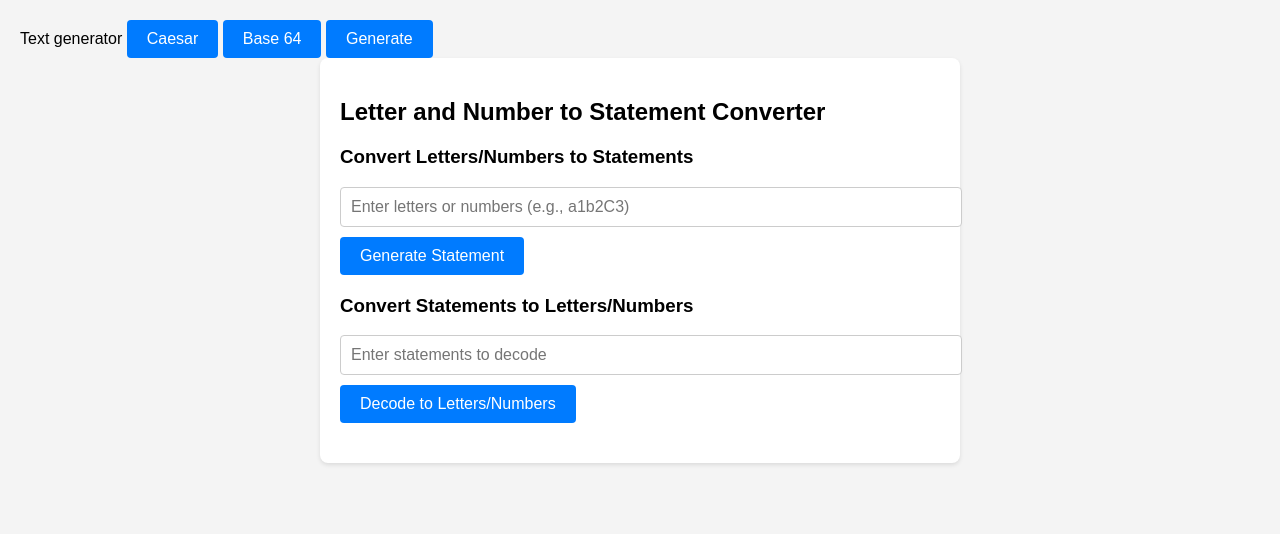
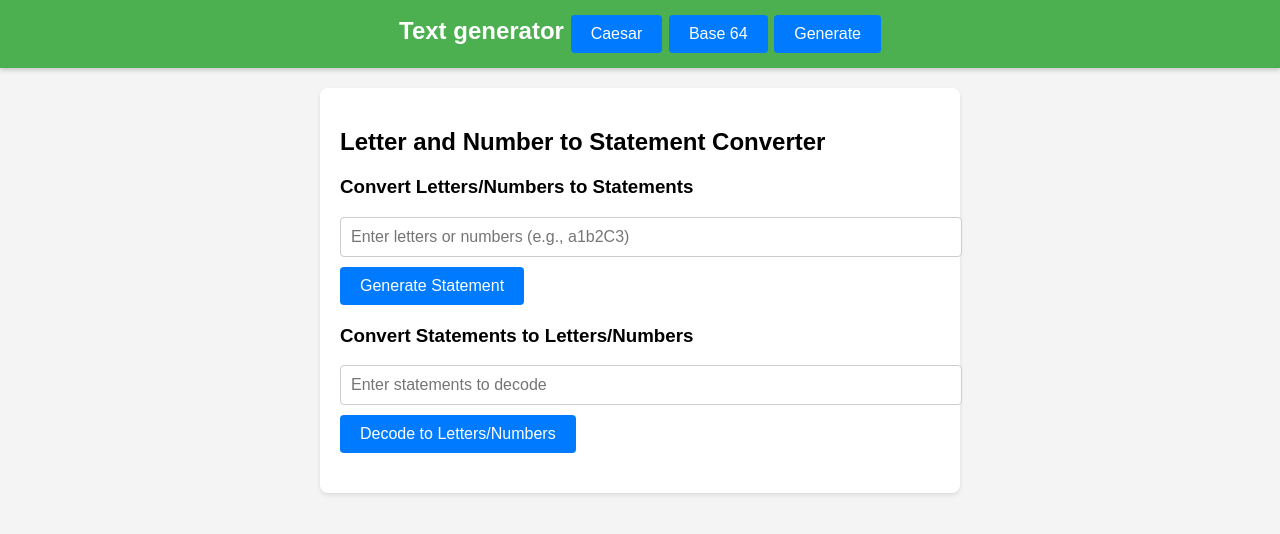
Before and after one commit to Mikebabu254/Cipher-Stash, a plain HTML site: page generate.html in a window 1280 px wide. Drawn offline with Linux system fonts and the light colour scheme.

Commit message:
some stylesheet update

```diff
--- /dev/null
+++ b/css/base64.css
@@ -0,0 +1,56 @@
+body {
+    font-family: Arial, sans-serif;
+    margin: 0;
+    padding: 0;
+    background-color: #f4f4f4;
+  }
+
+  .nav {
+    background-color: #4caf50;
+    color: white;
+    font-size: 24px;
+    font-weight: bold;
+    text-align: center;
+    padding: 15px 0;
+    width: 100%;
+    margin-bottom: 20px;
+    box-shadow: 0px 2px 5px rgba(0, 0, 0, 0.2);
+}
+
+
+  .container {
+    max-width: 600px;
+    margin: 0 auto;
+    padding: 20px;
+    background: #fff;
+    border-radius: 8px;
+    box-shadow: 0 2px 4px rgba(0, 0, 0, 0.1);
+  }
+  textarea {
+    width: 100%;
+    height: 100px;
+    margin-bottom: 10px;
+    font-size: 16px;
+    padding: 10px;
+    border: 1px solid #ccc;
+    border-radius: 4px;
+  }
+  button {
+    padding: 10px 20px;
+    background-color: #007bff;
+    color: white;
+    border: none;
+    border-radius: 4px;
+    cursor: pointer;
+    font-size: 16px;
+    margin-right: 10px;
+  }
+  button:hover {
+    background-color: #0056b3;
+  }
+  .output {
+    margin-top: 20px;
+    font-size: 18px;
+    color: #333;
+    word-break: break-word;
+  }
--- /dev/null
+++ b/css/generate.css
@@ -0,0 +1,52 @@
+body {
+    font-family: Arial, sans-serif;
+    margin: 0;
+    padding: 0;
+    background-color: #f4f4f4;
+  }
+
+  .nav {
+    background-color: #4caf50;
+    color: white;
+    font-size: 24px;
+    font-weight: bold;
+    text-align: center;
+    padding: 15px 0;
+    width: 100%;
+    margin-bottom: 20px;
+    box-shadow: 0px 2px 5px rgba(0, 0, 0, 0.2);
+}
+
+  .container {
+    max-width: 600px;
+    margin: 0 auto;
+    padding: 20px;
+    background: #fff;
+    border-radius: 8px;
+    box-shadow: 0 2px 4px rgba(0, 0, 0, 0.1);
+  }
+  input {
+    width: 100%;
+    padding: 10px;
+    margin-bottom: 10px;
+    font-size: 16px;
+    border: 1px solid #ccc;
+    border-radius: 4px;
+  }
+  button {
+    padding: 10px 20px;
+    background-color: #007bff;
+    color: white;
+    border: none;
+    border-radius: 4px;
+    cursor: pointer;
+    font-size: 16px;
+  }
+  button:hover {
+    background-color: #0056b3;
+  }
+  .output {
+    margin-top: 20px;
+    font-size: 18px;
+    color: #333;
+  }
--- a/generate.html
+++ b/generate.html
@@ -4,47 +4,7 @@
   <meta charset="UTF-8">
   <meta name="viewport" content="width=device-width, initial-scale=1.0">
   <title>Letter and Number to Statement Converter</title>
-  <style>
-    body {
-      font-family: Arial, sans-serif;
-      margin: 20px;
-      padding: 0;
-      background-color: #f4f4f4;
-    }
-    .container {
-      max-width: 600px;
-      margin: 0 auto;
-      padding: 20px;
-      background: #fff;
-      border-radius: 8px;
-      box-shadow: 0 2px 4px rgba(0, 0, 0, 0.1);
-    }
-    input {
-      width: 100%;
-      padding: 10px;
-      margin-bottom: 10px;
-      font-size: 16px;
-      border: 1px solid #ccc;
-      border-radius: 4px;
-    }
-    button {
-      padding: 10px 20px;
-      background-color: #007bff;
-      color: white;
-      border: none;
-      border-radius: 4px;
-      cursor: pointer;
-      font-size: 16px;
-    }
-    button:hover {
-      background-color: #0056b3;
-    }
-    .output {
-      margin-top: 20px;
-      font-size: 18px;
-      color: #333;
-    }
-  </style>
+  <link rel="stylesheet" href="css/generate.css">
 </head>
 <body>
   <div class="nav">
```
Also changed, not shown: base.html (+1 -44 lines), css/index.css (+15 -0 lines), 1 other file.
